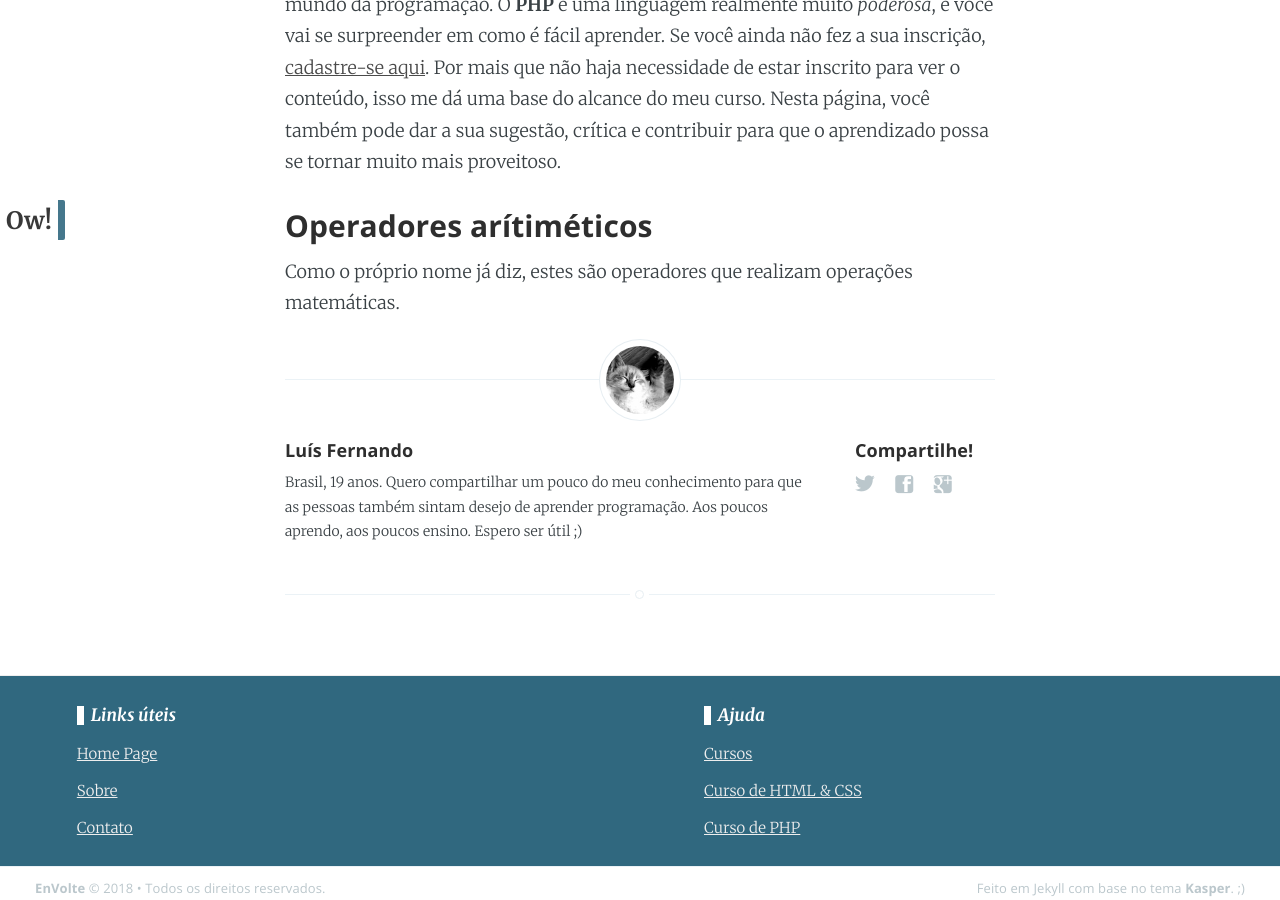
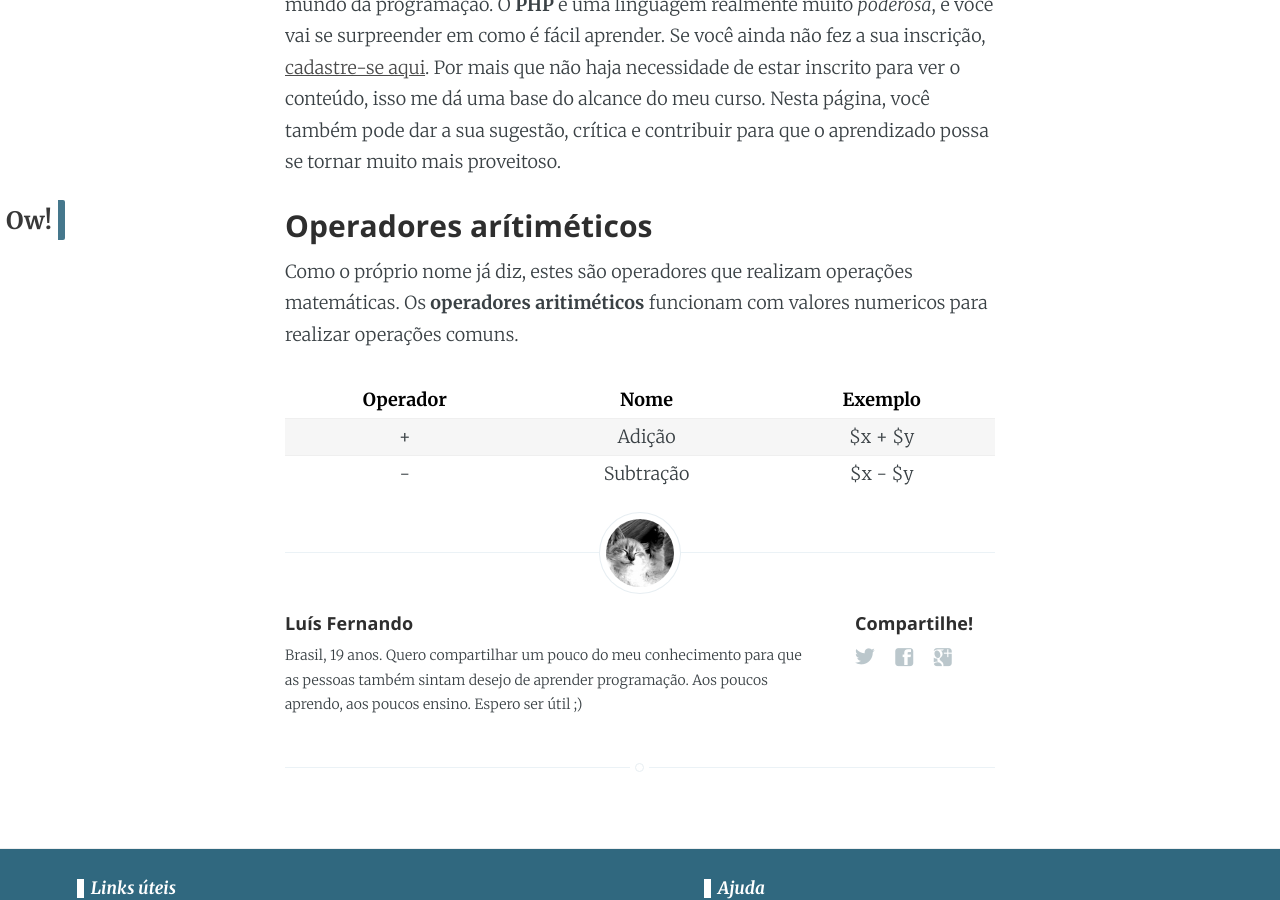
Before and after one commit to EnVolte/envolte.github.io, a Jekyll site: the page built from _posts/2018-06-28-curso-php-parte-3.md, in a window 1280 px wide and 900 px high, scrolled down 1224 px. Built offline with Jekyll 4.4.1, drawn with Linux system fonts in a browser that asks for light colours; comment, search, counter and statistics services are not loaded.

Commit message:
Update 2018-06-28-curso-php-parte-3.md

```diff
--- a/_posts/2018-06-28-curso-php-parte-3.md
+++ b/_posts/2018-06-28-curso-php-parte-3.md
@@ -13,4 +13,9 @@ Gostaria de lembrar que este é um *curso básico* para quem tem interesse inici
 
 ### Operadores arítiméticos
 
-Como o próprio nome já diz, estes são operadores que realizam operações matemáticas.
+Como o próprio nome já diz, estes são operadores que realizam operações matemáticas. Os **operadores aritiméticos** funcionam com valores numericos para realizar operações comuns.
+
+  Operador   |   Nome   |   Exemplo
+:----------: | :------: | :---------:
++            |Adição    |   $x + $y
+-            |Subtração |   $x - $y
```
